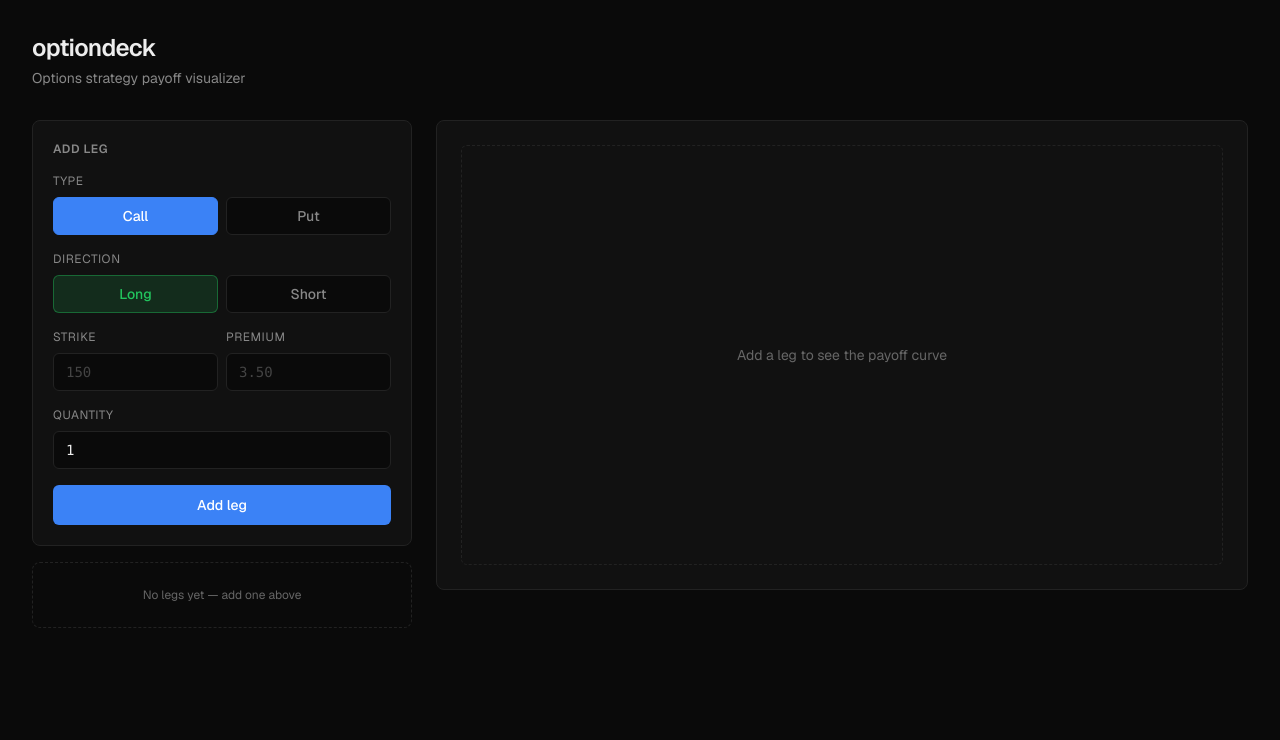
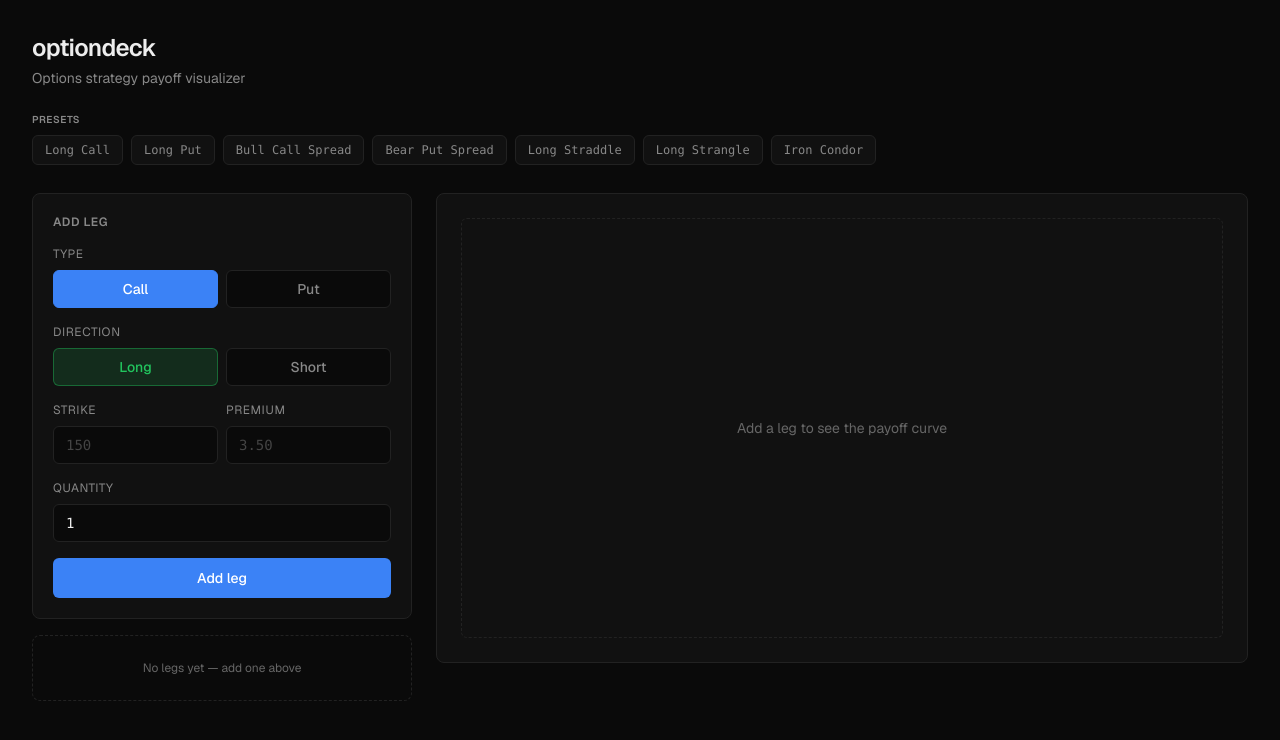
Before and after one commit to Vihan-G/optiondeck, a Next.js app: page / in a window 1280 px wide. Shown: the top 740 px of the page. Built offline with nearby package versions, Linux system fonts and the light colour scheme.

Commit message:
feat: presets for common strategies

```diff
--- a/src/app/page.tsx
+++ b/src/app/page.tsx
@@ -7,6 +7,7 @@ import { PayoffChart } from '@/components/PayoffChart'
 import { MetricsBar } from '@/components/MetricsBar'
 import { StrategyBadge } from '@/components/StrategyBadge'
 import { PriceSlider } from '@/components/PriceSlider'
+import { Presets } from '@/components/Presets'
 import { computeMetrics } from '@/lib/strategies'
 import type { Leg } from '@/lib/types'
 
@@ -41,15 +42,25 @@ export default function Home() {
   function deleteLeg(id: string) {
     setLegs((prev) => prev.filter((l) => l.id !== id))
   }
+  function loadPreset(seeds: Omit<Leg, 'id'>[]) {
+    setLegs(seeds.map((s) => ({ ...s, id: newId() })))
+  }
 
   return (
     <main className="mx-auto max-w-7xl px-4 py-8 lg:px-8">
-      <header className="mb-8">
+      <header className="mb-6">
         <h1 className="text-2xl font-semibold tracking-tight">optiondeck</h1>
         <p className="mt-1 text-sm text-[#888]">
           Options strategy payoff visualizer
         </p>
       </header>
+
+      <div className="mb-6">
+        <h2 className="mb-2 text-[10px] font-semibold uppercase tracking-wider text-[#888]">
+          Presets
+        </h2>
+        <Presets onLoad={loadPreset} />
+      </div>
 
       <div className="grid gap-6 lg:grid-cols-[380px_1fr]">
         <section className="space-y-4">
--- /dev/null
+++ b/src/components/Presets.tsx
@@ -0,0 +1,81 @@
+'use client'
+
+import type { Leg } from '@/lib/types'
+
+type LegSeed = Omit<Leg, 'id'>
+
+interface Preset {
+  name: string
+  legs: LegSeed[]
+}
+
+const PRESETS: Preset[] = [
+  {
+    name: 'Long Call',
+    legs: [{ type: 'call', direction: 'long', strike: 500, premium: 8.5, quantity: 1 }],
+  },
+  {
+    name: 'Long Put',
+    legs: [{ type: 'put', direction: 'long', strike: 500, premium: 7.5, quantity: 1 }],
+  },
+  {
+    name: 'Bull Call Spread',
+    legs: [
+      { type: 'call', direction: 'long', strike: 495, premium: 9, quantity: 1 },
+      { type: 'call', direction: 'short', strike: 505, premium: 4, quantity: 1 },
+    ],
+  },
+  {
+    name: 'Bear Put Spread',
+    legs: [
+      { type: 'put', direction: 'long', strike: 505, premium: 9, quantity: 1 },
+      { type: 'put', direction: 'short', strike: 495, premium: 4, quantity: 1 },
+    ],
+  },
+  {
+    name: 'Long Straddle',
+    legs: [
+      { type: 'call', direction: 'long', strike: 500, premium: 8.5, quantity: 1 },
+      { type: 'put', direction: 'long', strike: 500, premium: 7.5, quantity: 1 },
+    ],
+  },
+  {
+    name: 'Long Strangle',
+    legs: [
+      { type: 'call', direction: 'long', strike: 510, premium: 4, quantity: 1 },
+      { type: 'put', direction: 'long', strike: 490, premium: 4, quantity: 1 },
+    ],
+  },
+  {
+    name: 'Iron Condor',
+    legs: [
+      { type: 'put', direction: 'long', strike: 480, premium: 1, quantity: 1 },
+      { type: 'put', direction: 'short', strike: 490, premium: 3, quantity: 1 },
+      { type: 'call', direction: 'short', strike: 510, premium: 3, quantity: 1 },
+      { type: 'call', direction: 'long', strike: 520, premium: 1, quantity: 1 },
+    ],
+  },
+]
+
+interface Props {
+  onLoad: (legs: LegSeed[]) => void
+}
+
+export function Presets({ onLoad }: Props) {
+  return (
+    <div className="-mx-1 overflow-x-auto">
+      <div className="flex gap-2 px-1 pb-1">
+        {PRESETS.map((p) => (
+          <button
+            key={p.name}
+            type="button"
+            onClick={() => onLoad(p.legs)}
+            className="shrink-0 rounded-md border border-[#222] bg-[#111] px-3 py-1.5 font-mono text-xs text-[#888] transition-colors hover:border-[#3b82f6]/50 hover:text-[#ededed]"
+          >
+            {p.name}
+          </button>
+        ))}
+      </div>
+    </div>
+  )
+}
```
